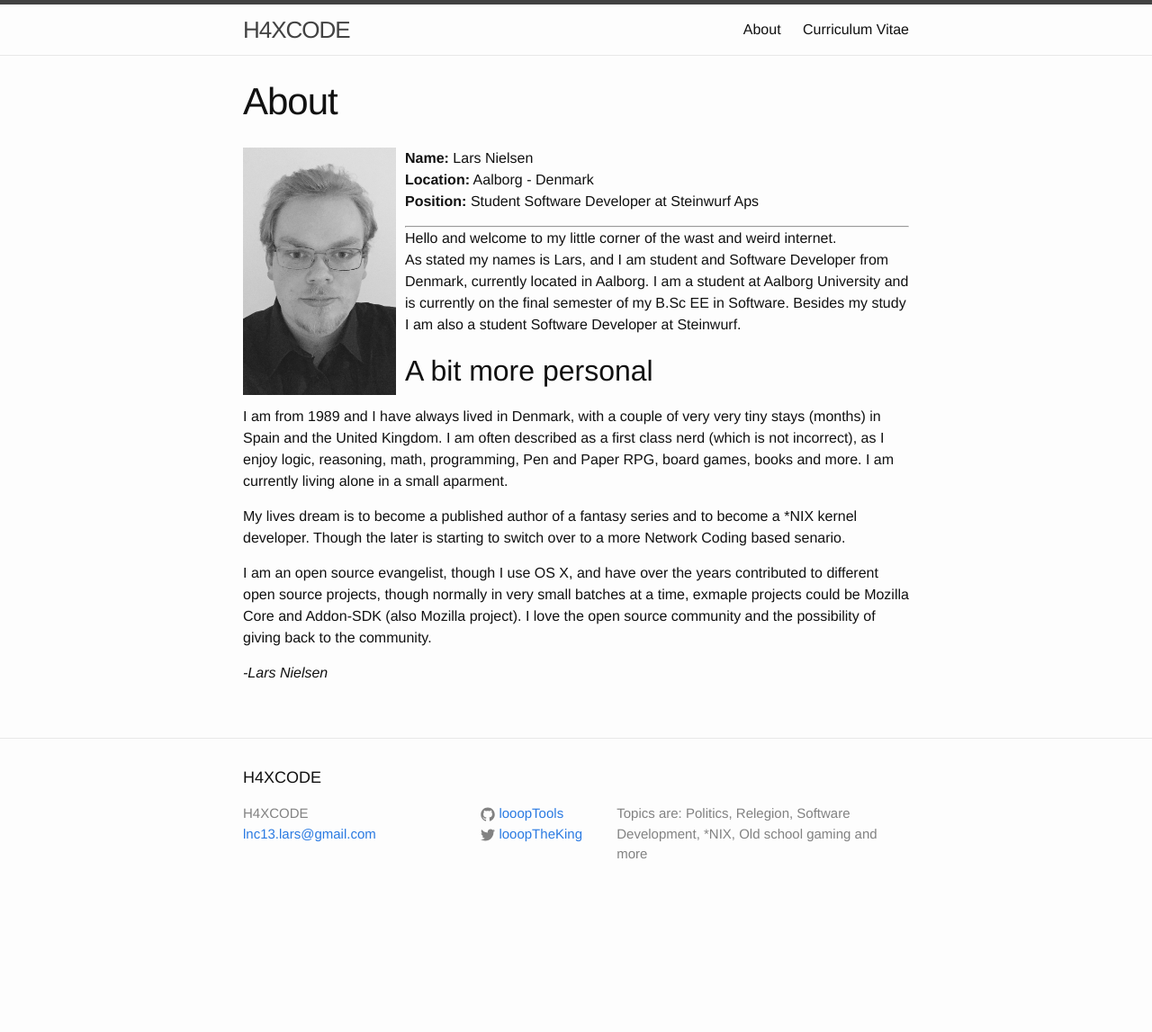
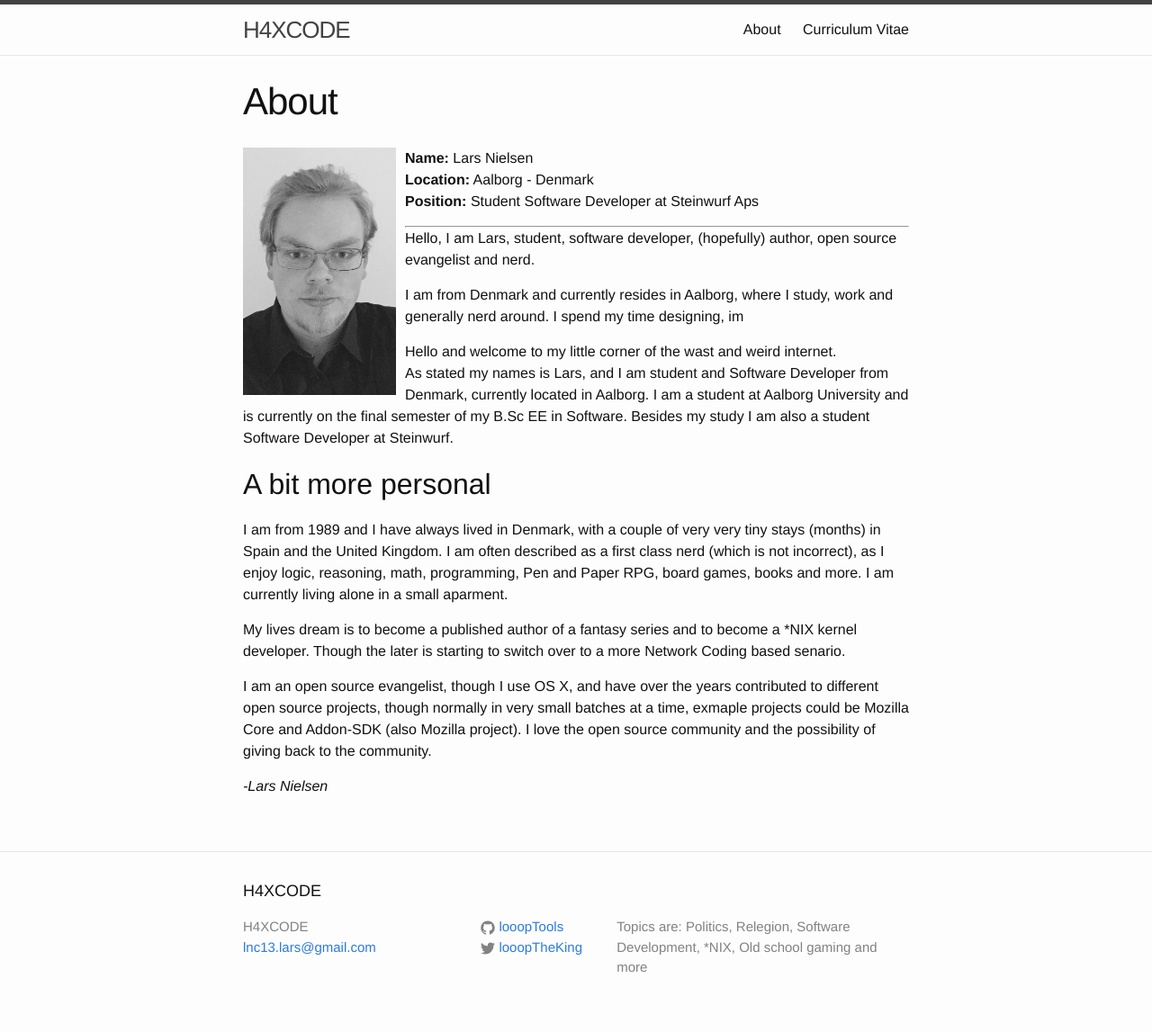
Before and after one commit to looopTools/looopTools.github.io, a Jekyll site: the page built from about.md, in a window 1280 px wide. Shown: the whole page at 90% size. Built offline with Jekyll 4.4.1, drawn with Linux system fonts in a browser that asks for light colours; before the commit the page ends 1021 px from its top, so only the background shows below that.

```diff
--- a/about.md
+++ b/about.md
@@ -9,6 +9,11 @@ __Name:__ Lars Nielsen <br />
 __Location:__ Aalborg - Denmark <br />
 __Position:__ Student Software Developer at Steinwurf Aps
 <hr />
+
+Hello, I am Lars, student, software developer, (hopefully) author, open source evangelist and nerd.
+
+I am from Denmark and currently resides in Aalborg, where I study, work and generally nerd around. I spend my time designing, im
+
 Hello and welcome to my little corner of the wast and weird internet. <br />
 As stated my names is Lars, and I am student and Software Developer from Denmark, currently located in Aalborg. I am a student at Aalborg University
 and is currently on the final semester of my B.Sc EE in Software. Besides my study I am also a student Software Developer at Steinwurf.
--- a/css/main.scss
+++ b/css/main.scss
@@ -84,3 +84,8 @@ font-weight: bold;
         float: left;
         padding-right: 30px;
 }
+
+.logo_img {
+width:    180px;
+    float:right;
+}
```
Also changed, not shown: _posts/2016-03-06-why-linux-is-the-next-step.md (added, +39 -0 lines).
